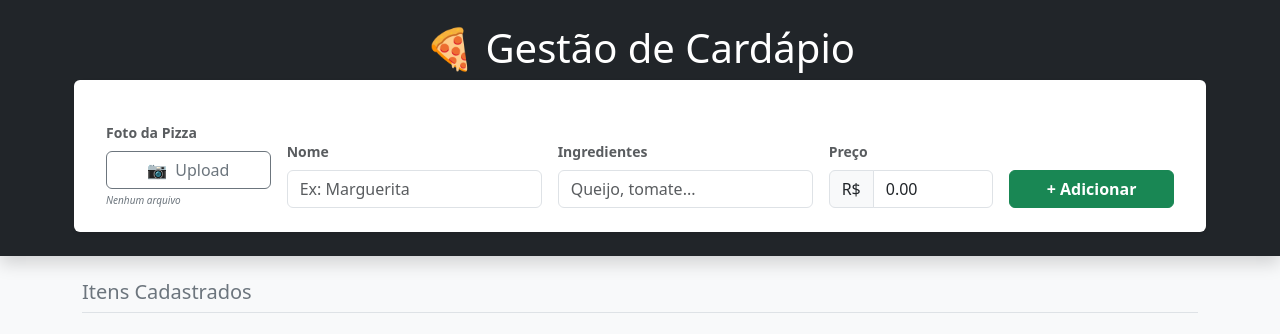
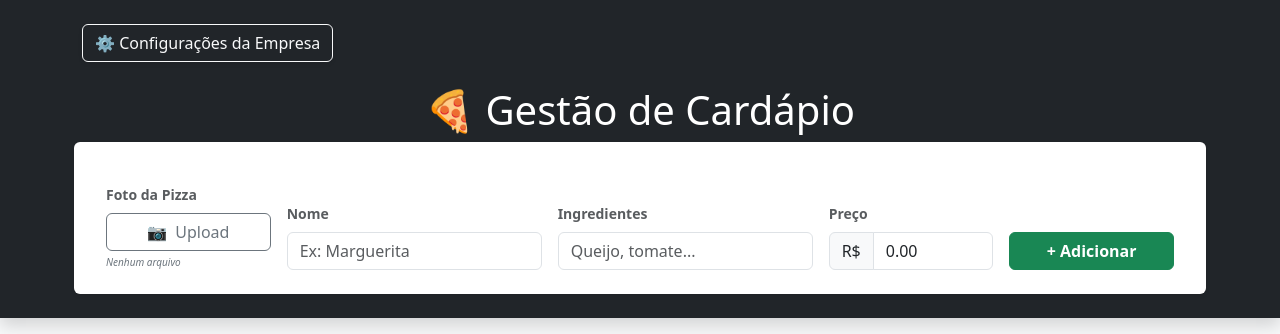
Before and after one commit to mgbrouli/cardapio-backend-flask, a Flask app: page /home in a window 1280 px wide. Shown: the top 334 px of the page. Run offline with Flask 3, Linux system fonts and the light colour scheme; a user stored in the database is signed in.

Commit message:
Add files via upload

```diff
--- a/app.py
+++ b/app.py
@@ -96,7 +96,7 @@ def home():
     produtos_com_imagens = ct.get_all_prod_with_images(empresa_id)
     return render_template('home.html', produto=produtos_com_imagens, empresa_id=empresa_id)
 
-@app.route('/add<int:empresa_id>', methods=['POST'])
+@app.route('/add/<int:empresa_id>', methods=['POST'])
 def add_pizza(empresa_id):
     if request.method == "POST":
         nome_novo = request.form.get('nome')
@@ -151,7 +151,9 @@ def edit_pizza(id):
             return "Preço invalido", 400
         return redirect(url_for('home'))
 
+
 @app.route("/config/<int:empresa_id>", methods=["GET", "POST"])
+@login_required
 def config(empresa_id):
     empresa = Empresa.query.get_or_404(empresa_id)
 
--- a/templates/home.html
+++ b/templates/home.html
@@ -18,9 +18,14 @@
 
     <header class="bg-dark text-white py-4 mb-4 shadow">
         <div class="container">
+            <div class="d-flex justify-content-between align-items-right mb-4">
+                <a href="{{ url_for('config', empresa_id=current_user.empresa_id) }}" class="btn btn-outline-light shadow-sm">
+                    ⚙️ Configurações da Empresa
+                </a>
+            </div>
             <h1 class="text-center mb-4">🍕 Gestão de Cardápio</h1>
-            <form action="/add" method="post" enctype="multipart/form-data"
-                class="row g-3 bg-white p-4 rounded shadow-sm align-items-end">
+            <form action="{{ url_for('add_pizza', empresa_id=current_user.empresa_id) }}" method="post"
+                enctype="multipart/form-data" class="row g-3 bg-white p-4 rounded shadow-sm align-items-end">
                 <div class="col-md-2">
                     <label class="form-label small fw-bold text-muted">Foto da Pizza</label>
                     <input type="file" name="image" id="image" accept=".jpg, .jpeg, .png, .avif, .webp" hidden>
@@ -87,11 +92,9 @@
                         </p>
                         <div class="mt-3 d-flex gap-2">
                             <button type="button" class="btn btn-outline-primary btn-sm flex-grow-1 btn-editar"
-                                data-id="{{ item.produto.id }}"
-                                data-nome="{{ item.produto.nome }}"
+                                data-id="{{ item.produto.id }}" data-nome="{{ item.produto.nome }}"
                                 data-ingredientes="{{ item.produto.ingredientes }}"
-                                data-preco="{{ item.produto.preco }}"
-                                data-bs-toggle="modal"
+                                data-preco="{{ item.produto.preco }}" data-bs-toggle="modal"
                                 data-bs-target="#modalEditar">
                                 ✏️ Editar
                             </button>
@@ -119,8 +122,10 @@
                     <div class="modal-body">
                         <div class="mb-3">
                             <label class="form-label small fw-bold text-muted">Foto da Pizza</label>
-                            <input type="file" name="imagem" id="imagemEditar" accept=".jpg, .jpeg, .png, .avif, .webp" class="form-control">
-                            <div id="file-name-edit" class="file-name-text text-muted" style="font-size: 10px; margin-top: 5px;">
+                            <input type="file" name="imagem" id="imagemEditar" accept=".jpg, .jpeg, .png, .avif, .webp"
+                                class="form-control">
+                            <div id="file-name-edit" class="file-name-text text-muted"
+                                style="font-size: 10px; margin-top: 5px;">
                                 Nenhum arquivo selecionado
                             </div>
                         </div>
@@ -136,7 +141,8 @@
                             <label class="form-label small fw-bold text-muted">Preço</label>
                             <div class="input-group">
                                 <span class="input-group-text">R$</span>
-                                <input type="number" name="preco" id="precoEditar" min="0" step="0.01" class="form-control" required>
+                                <input type="number" name="preco" id="precoEditar" min="0" step="0.01"
+                                    class="form-control" required>
                             </div>
                         </div>
                     </div>
@@ -153,7 +159,7 @@
     <script>
         // Evento para carregar dados no modal de edição
         document.querySelectorAll('.btn-editar').forEach(botao => {
-            botao.addEventListener('click', function() {
+            botao.addEventListener('click', function () {
                 const id = this.getAttribute('data-id');
                 const nome = this.getAttribute('data-nome');
                 const ingredientes = this.getAttribute('data-ingredientes');
@@ -169,7 +175,7 @@
         });
 
         // Atualizar nome do arquivo no modal
-        document.getElementById('imagemEditar').addEventListener('change', function() {
+        document.getElementById('imagemEditar').addEventListener('change', function () {
             const fileName = this.files[0] ? this.files[0].name : "Nenhum arquivo selecionado";
             document.getElementById('file-name-edit').textContent = fileName;
         });
```
Also changed, not shown: banco.db.
